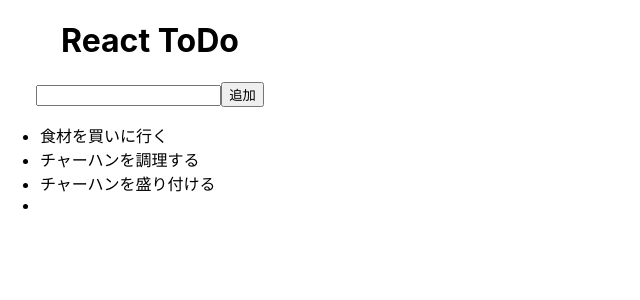
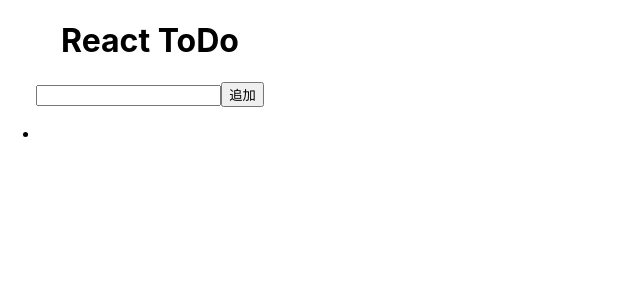
Before and after one commit to katsube/rtodo, a React (Create React App) app: page / in a window 1280 px wide. Both pictures are taken after a click on the button "追加". Shown: the top 300 px of the page, without its empty margins (0-640 px from the left). Built offline with nearby package versions, Linux system fonts and the light colour scheme.

Commit message:
add ToDoList,ToDoItem component

```diff
--- a/src/todo.css
+++ /dev/null
@@ -1,3 +0,0 @@
-.todolist{
-  text-align: left;
-}
--- a/src/todo.js
+++ b/src/todo.js
@@ -1,17 +1,13 @@
 import React, { Component } from 'react';
 import ToDoCreate from './todocreate';
-import './todo.css';
+import ToDoList from './todolist';
 
 class ToDo extends Component {
   constructor(props){
     super(props);
     this.state = {
-      todo: [
-        {id:1, name:"食材を買いに行く"},
-        {id:2, name:"チャーハンを調理する"},
-        {id:3, name:"チャーハンを盛り付ける"}
-      ],
-      max_id: 3
+      todo: [],
+      max_id: 0
     };
 
     this.handleClick  = this.handleClick.bind(this);
@@ -30,16 +26,10 @@
   }
 
   render() {
-    let list = this.state.todo.map( item =>
-                 <li key={item.id}>{item.name}</li>
-               );
-
     return(
       <div>
         <ToDoCreate onClick={this.handleClick} />
-        <ul class="todolist">
-          {list}
-        </ul>
+        <ToDoList data={this.state.todo} />
       </div>
     );
   }
--- /dev/null
+++ b/src/todoitem.js
@@ -0,0 +1,13 @@
+import React, { Component } from 'react';
+
+class ToDoItem extends Component {
+  render(){
+    let id   = this.props.item.id;
+    let name = this.props.item.name;
+    return(
+      <li key={id}>{name}</li>
+    );
+  }
+}
+
+export default ToDoItem;
--- /dev/null
+++ b/src/todolist.css
@@ -0,0 +1,7 @@
+.todolist{
+  text-align: left;
+}
+.todozero{
+  text-align: center;
+  margin: 20px;
+}
--- /dev/null
+++ b/src/todolist.js
@@ -0,0 +1,27 @@
+import React, { Component } from 'react';
+import ToDoItem from './todoitem';
+import './todolist.css';
+
+class ToDoList extends Component {
+  render(){
+    let data = this.props.data;
+
+    // ToDoがゼロ
+    if( data.length === 0 ){
+      return(
+        <div className="todozero">Nothing ToDo</div>
+      );
+    }
+    // ToDoが存在する
+    else{
+      return(
+        <ul className="todolist">{
+          data.map( i => <ToDoItem key={i.id} item={i} /> )
+        }</ul>
+      );
+
+    }
+  }
+}
+
+export default ToDoList;
```
